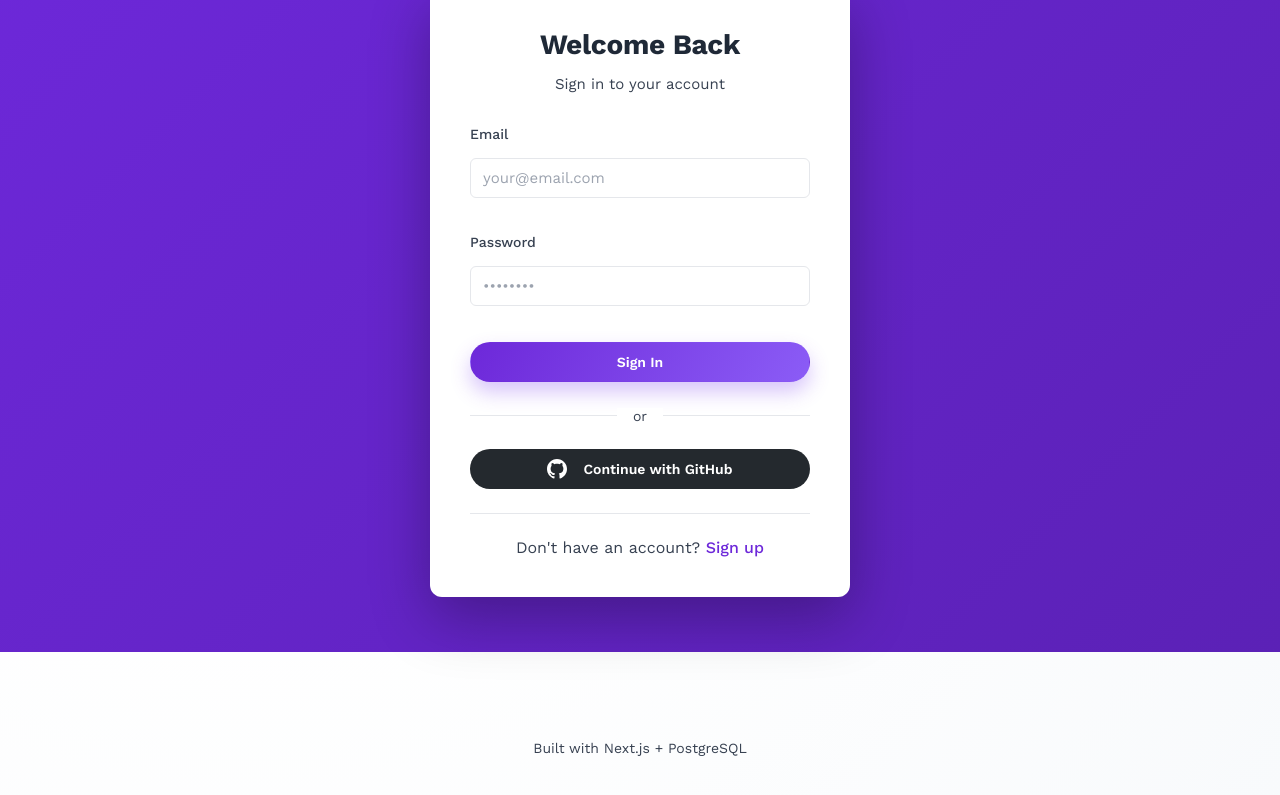
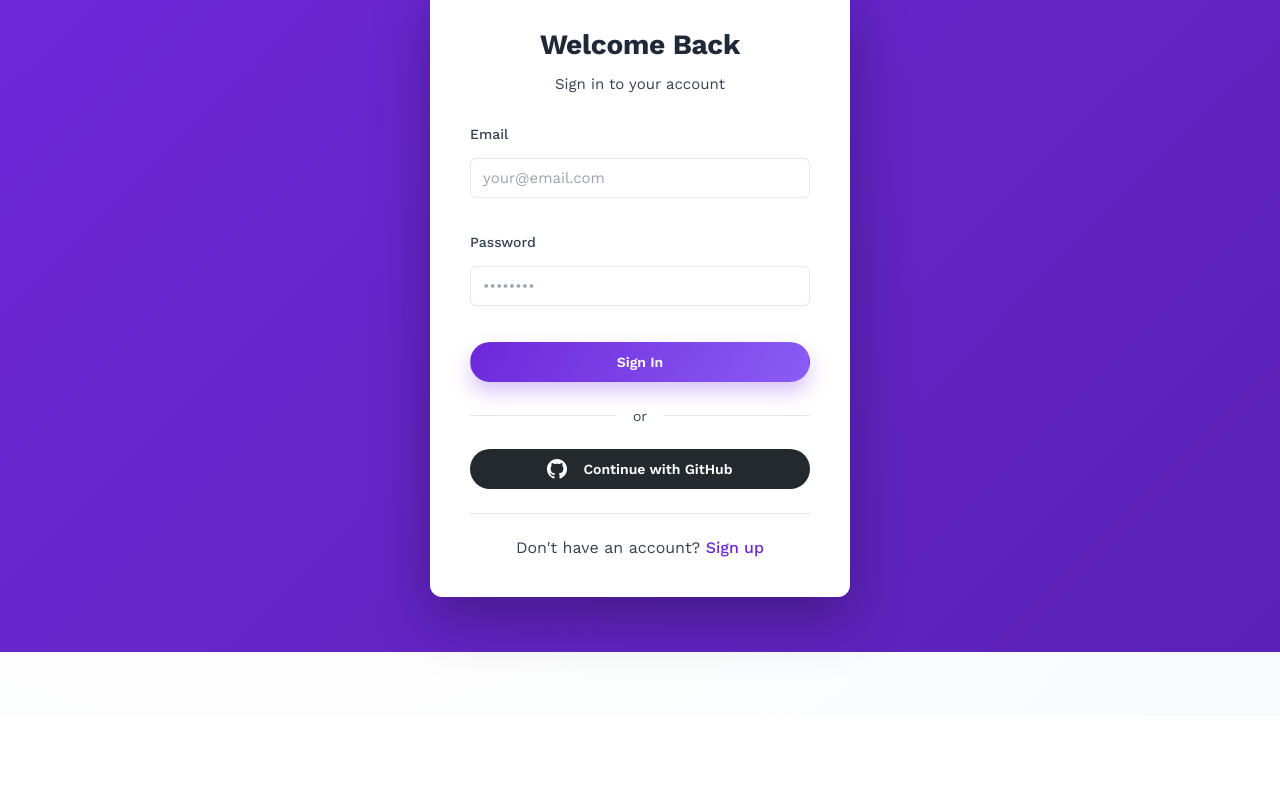
Before and after one commit to michael-chen12/Expense-Tracker, a Next.js app in the folder client/: page /login in a window 1280 px wide. Shown: the part 189-984 px from the top of the page. After the commit the page ends 905 px from the top, so only its background shows below. Built offline with nearby package versions, Linux system fonts and the light colour scheme; no server answers.

Commit message:
Change footer

```diff
--- a/client/components/LayoutContent.js
+++ b/client/components/LayoutContent.js
@@ -34,9 +34,6 @@ export default function LayoutContent({ children }) {
         </header>
       )}
       <main id="main-content" className={isLandingPage ? "" : "main"}>{children}</main>
-      {!isLandingPage && (
-        <footer className="footer">Built with Next.js + PostgreSQL</footer>
-      )}
       {/* Keyboard shortcuts help modal */}
       {session && <KeyboardShortcutsHelp />}
     </div>
```
